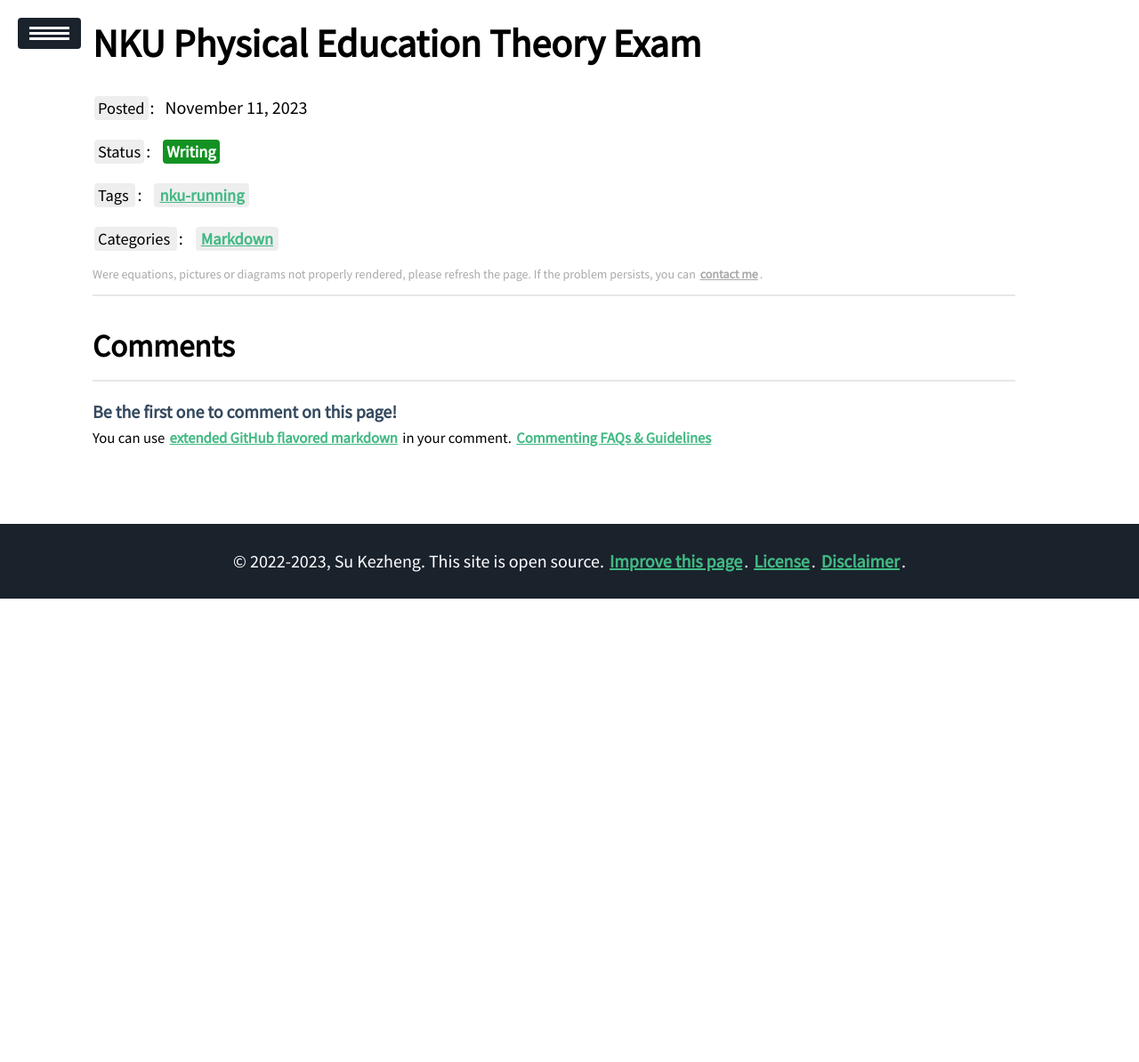
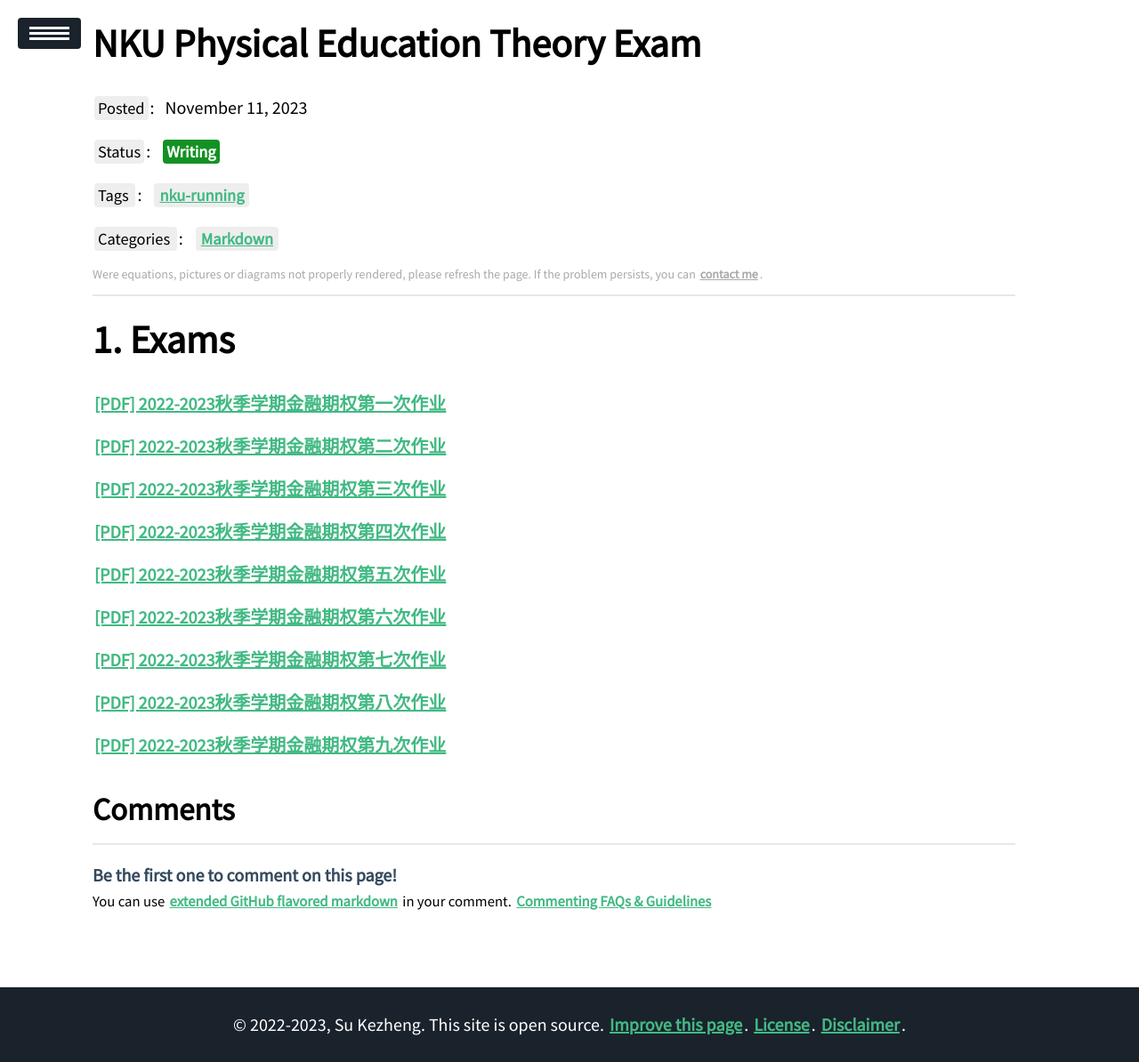
Before and after one commit to ssskz/ssskz.github.io, a Jekyll site: the page built from _posts/2023-11-11-NKU-Physical-Education-Theory-Exam.md, in a window 1280 px wide. Shown: the whole page at 89% size. Built offline with Jekyll 4.4.1, drawn with Linux system fonts in a browser that asks for light colours; our own code applies the rules of GitHub Pages for plain Markdown files; a script that is not in the unit is left out; before the commit the page ends 900 px from its top, so only the background shows below that.

Commit message:
1
Signed-off-by: ssskz <12497590+ssskz@user.noreply.gitee.com>

```diff
--- a/_posts/2023-11-11-NKU-Physical-Education-Theory-Exam.md
+++ b/_posts/2023-11-11-NKU-Physical-Education-Theory-Exam.md
@@ -9,3 +9,23 @@
 categories: Markdown
 description: This is about the contents of Nankai University's Physical Education Theory Exam.
 ---
+
+# Exams
+
+<p><a href="https://ssskz.github.io/materials/金融期权/金融期权01.pdf" target="_blank">[PDF] 2022-2023秋季学期金融期权第一次作业 </a></p>
+
+<p><a href="https://ssskz.github.io/materials/金融期权/金融期权02.pdf" target="_blank">[PDF] 2022-2023秋季学期金融期权第二次作业 </a></p>
+
+<p><a href="https://ssskz.github.io/materials/金融期权/金融期权03.pdf" target="_blank">[PDF] 2022-2023秋季学期金融期权第三次作业 </a></p>
+
+<p><a href="https://ssskz.github.io/materials/金融期权/金融期权04.pdf" target="_blank">[PDF] 2022-2023秋季学期金融期权第四次作业 </a></p>
+
+<p><a href="https://ssskz.github.io/materials/金融期权/金融期权05.pdf" target="_blank">[PDF] 2022-2023秋季学期金融期权第五次作业 </a></p>
+
+<p><a href="https://ssskz.github.io/materials/金融期权/金融期权06.pdf" target="_blank">[PDF] 2022-2023秋季学期金融期权第六次作业 </a></p>
+
+<p><a href="https://ssskz.github.io/materials/金融期权/金融期权07.pdf" target="_blank">[PDF] 2022-2023秋季学期金融期权第七次作业 </a></p>
+
+<p><a href="https://ssskz.github.io/materials/金融期权/金融期权08.pdf" target="_blank">[PDF] 2022-2023秋季学期金融期权第八次作业 </a></p>
+
+<p><a href="https://ssskz.github.io/materials/金融期权/金融期权09.pdf" target="_blank">[PDF] 2022-2023秋季学期金融期权第九次作业 </a></p>
```
